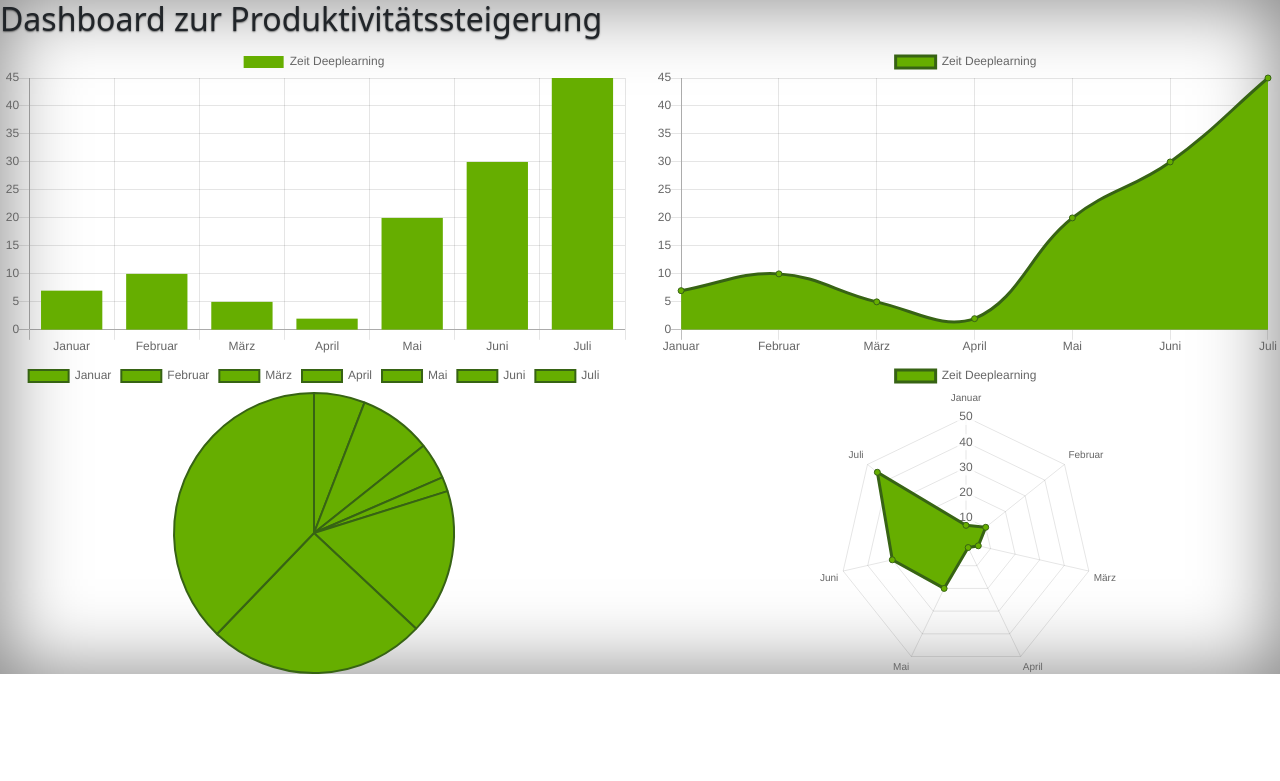
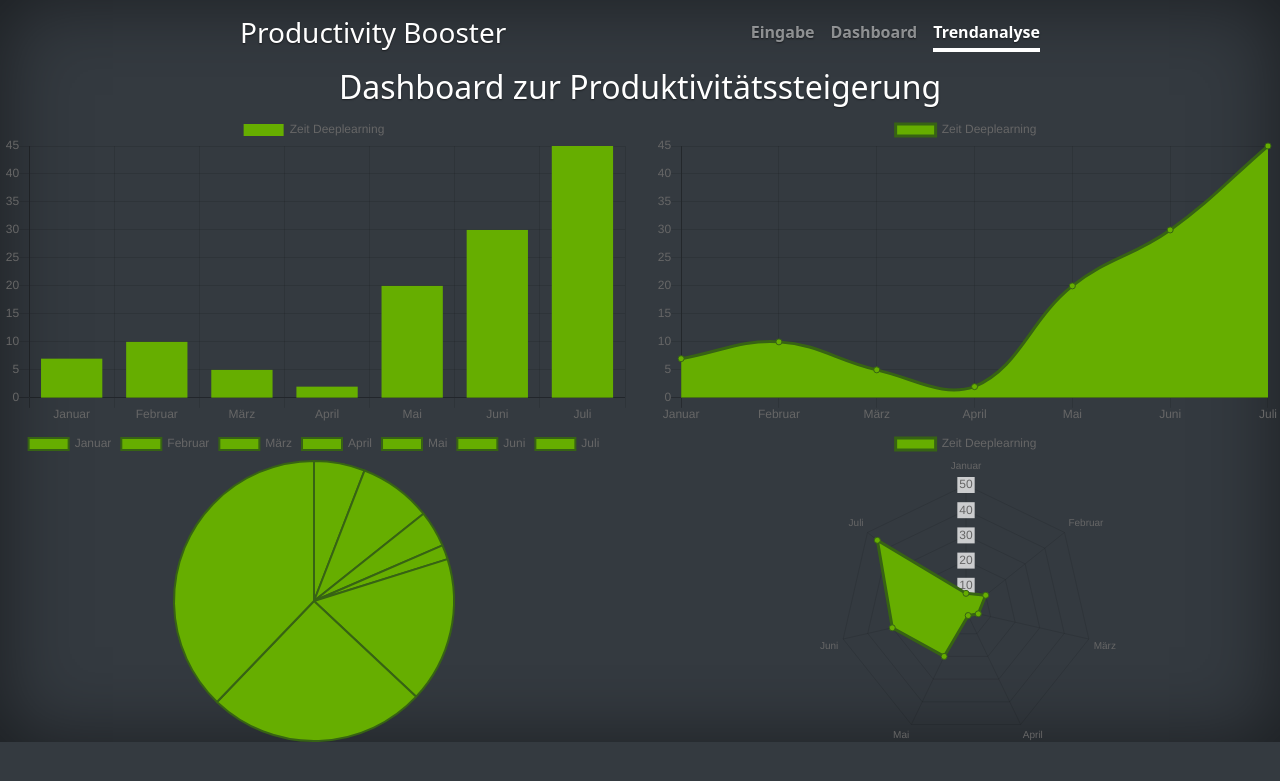
Before and after one commit to AlexKnowsIt/time_tracker, a Django app: page /dashboard-lt/ in a window 1280 px wide. Shown: the top 781 px of the page. Run offline with Django 3.2, Linux system fonts and the light colour scheme; some libraries are stand-ins or nearby versions.

Commit message:
added navigation

```diff
--- a/templates/base.html
+++ b/templates/base.html
@@ -11,12 +11,28 @@
   {% load static %}
   <link rel="stylesheet" href="{% static 'css/main.css' %}">
   <link rel="shortcut icon" type="image/png" href="{% static 'favicon.ico' %}"/>
+  <style>
+    .bd-placeholder-img {
+      font-size: 1.125rem;
+      text-anchor: middle;
+      -webkit-user-select: none;
+      -moz-user-select: none;
+      -ms-user-select: none;
+      user-select: none;
+    }
+
+    @media (min-width: 768px) {
+      .bd-placeholder-img-lg {
+        font-size: 3.5rem;
+      }
+    }
+  </style>
   {% block additional_css %}
   <!-- add additional css here -->
   {% endblock %}
 </head>
 
-<body>
+<body class="text-center text-white bg-dark">
     {% block content %}
     <!-- replace me -->
     {% endblock %}
--- a/templates/dashboard_lt.html
+++ b/templates/dashboard_lt.html
@@ -1,6 +1,19 @@
 {% extends 'base.html' %}
 
 {% block content %}
+<div class="cover-container d-flex w-100 h-100 p-3 mx-auto flex-column">
+    <header class="mb-auto">
+      <div>
+        <h3 class="float-md-left mb-0">Productivity Booster</h3>
+        <nav class="nav nav-masthead justify-content-center float-md-right">
+          <a class="nav-link" aria-current="page" href="/">Eingabe</a>
+          <a class="nav-link" href="/dashboard-st">Dashboard</a>
+          <a class="nav-link active" href="/dashboard-lt">Trendanalyse</a>
+        </nav>
+      </div>
+    </header>
+</div>
+
 <h2 class="middel">Dashboard zur Produktivitätssteigerung</h2>
 <div class="row">
     <div class="col-md-6">
```
Also changed, not shown: templates/dashboard_st.html (+13 -0 lines), templates/input.html (+0 -16 lines).
